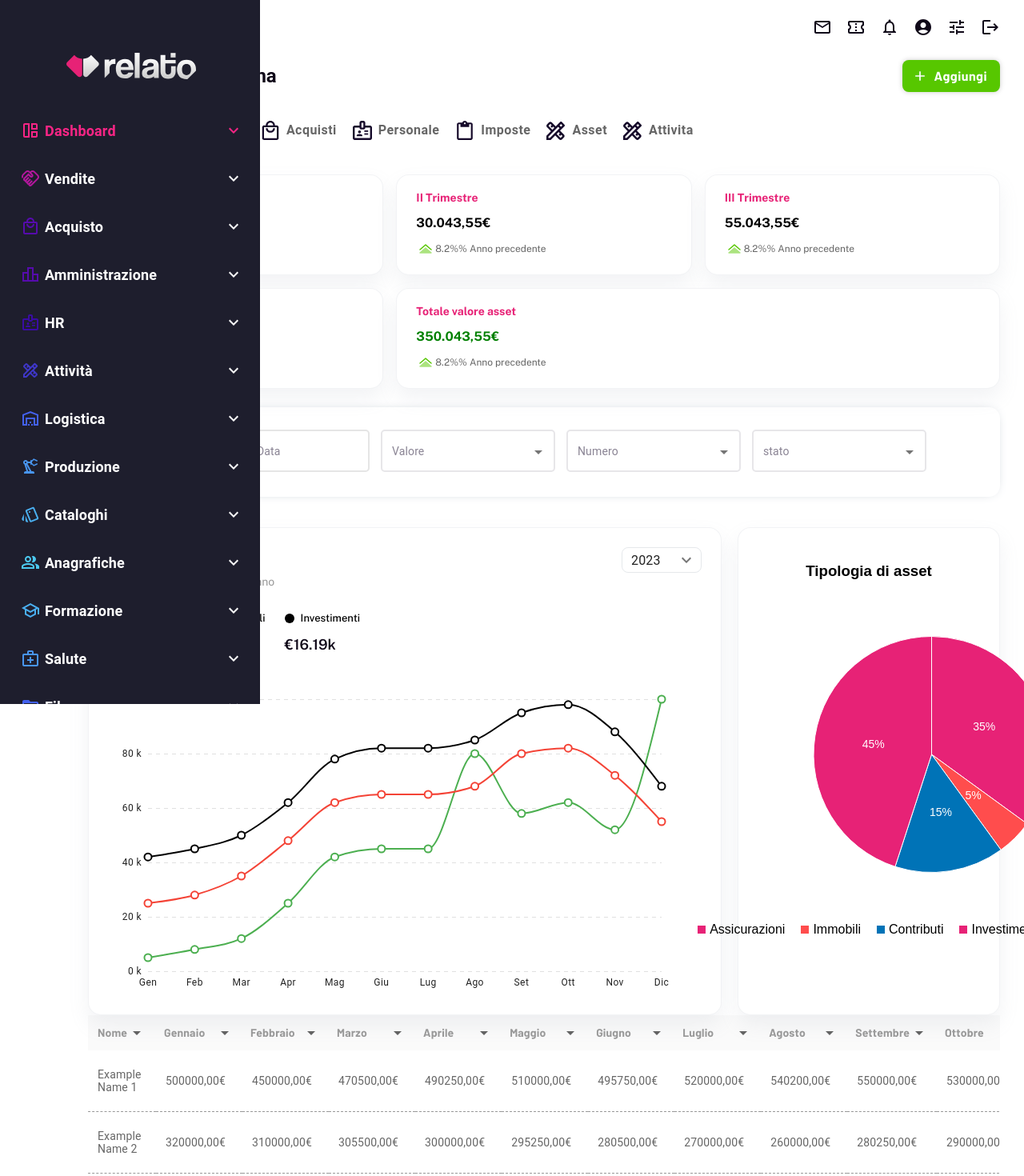
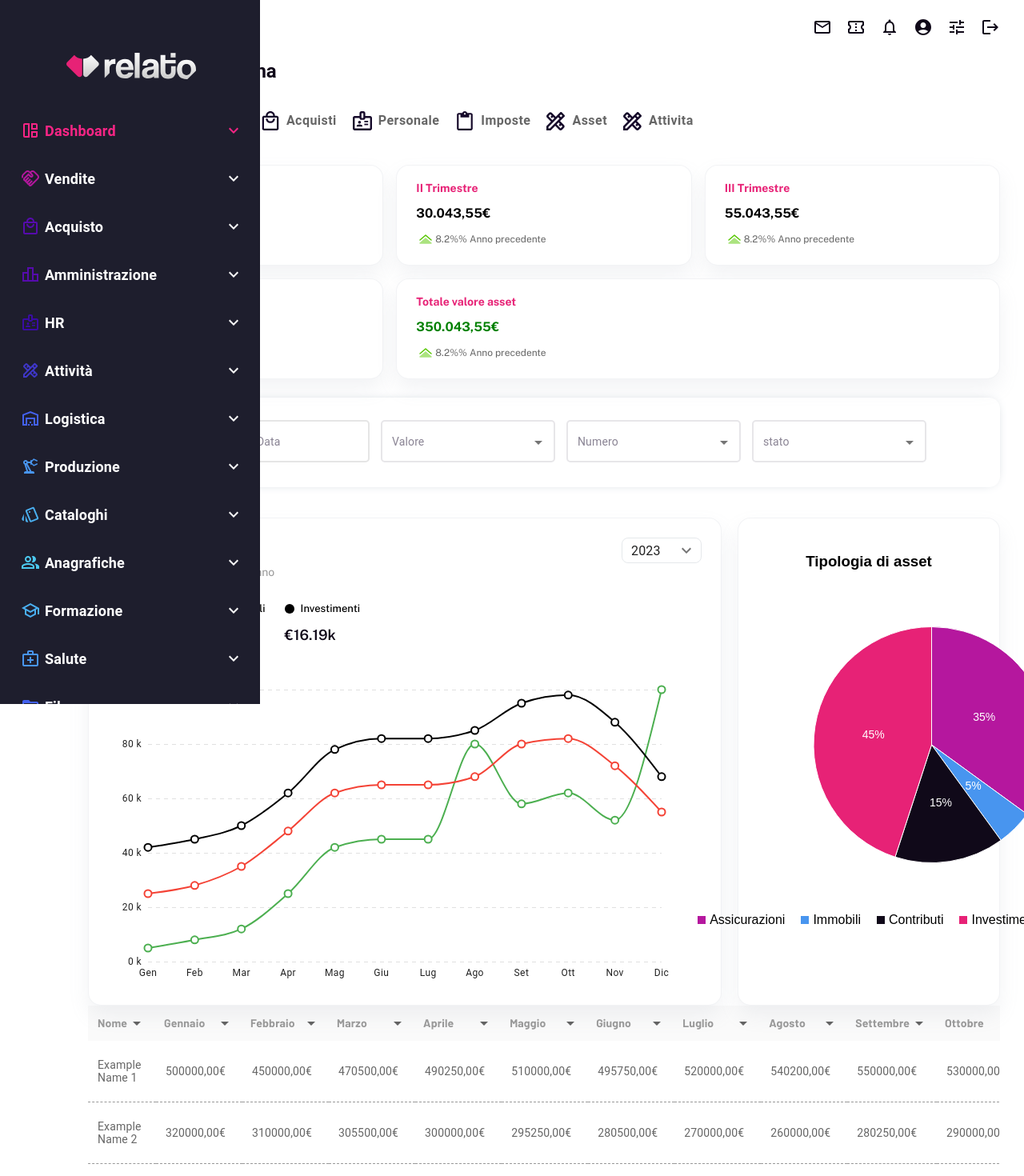
Before and after one commit to Shivangi-Panigrahy/Relatio_Dominico, a React (Create React App) app: page /dashboard/asset in a window 1280 px wide. Shown: the top 1470 px of the page at 80% size. Built offline with nearby package versions, Linux system fonts and the light colour scheme.

Commit message:
Bug Fixes for Dashboard

```diff
--- a/src/component/header/HeaderBelow.jsx
+++ b/src/component/header/HeaderBelow.jsx
@@ -444,7 +444,13 @@ const HeaderBelow = () => {
         {!location.pathname.includes("/vendite/preventivi/sub-preventivi") &&
           !location.pathname.includes("/vendite/ordini/sub-ordini") &&
           !location.pathname.includes("/acquisti/budget/sub-budget") &&
-          !location.pathname.includes("/vendite/budget/sub-budget") &&
+          !location.pathname.includes("/dashboard/profitti") &&
+          !location.pathname.includes("/dashboard/vendite") &&
+          !location.pathname.includes("/dashboard/acquisti") &&
+          !location.pathname.includes("/dashboard/personale") &&
+          !location.pathname.includes("/dashboard/imposte") &&
+          !location.pathname.includes("/dashboard/asset") &&
+          !location.pathname.includes("/dashboard/attivita") &&
           !location.pathname.includes("/acquisti/ordini/sub-ordini") && (
             <AddButton title="Aggiungi" onClick={() => setOpen(true)} />
           )}
--- a/src/pages/dashboard/Asset.jsx
+++ b/src/pages/dashboard/Asset.jsx
@@ -50,12 +50,12 @@ const dataPie = [
   {
     id: 1,
     value: 35,
-    color: "#E72276",
+    color: "#B5179E",
     type: "Assicurazioni",
     message: "Tipologia di asset",
   },
-  { id: 3, value: 5, color: "#FF4D4D", type: "Immobili" },
-  { id: 2, value: 15, color: "#0073B7", type: "Contributi" },
+  { id: 3, value: 5, color: "#4895EF", type: "Immobili" },
+  { id: 2, value: 15, color: "#100919", type: "Contributi" },
   { id: 0, value: 45, color: "#E72276", type: "Investimenti" },
 ];
 
--- a/src/pages/dashboard/Attivita.jsx
+++ b/src/pages/dashboard/Attivita.jsx
@@ -52,9 +52,9 @@ const dataFilter = [
 
 
 const dataPie = [
-  { id: 1, value: 35, color: "#3A0CA3", type: "Siti web", message: "Tipologia di Attività" },
-  { id: 2, value: 5, color: "#4AAFF0", type: "Sviluppo software", message: "Tipologia di Attività" },
-  { id: 3, value: 15, color: "#160A2A", type: "Configuratore", message: "Tipologia di Attività" },
+  { id: 1, value: 35, color: "#B5179E", type: "Siti web", message: "Tipologia di Attività" },
+  { id: 2, value: 5, color: "#4895EF", type: "Sviluppo software", message: "Tipologia di Attività" },
+  { id: 3, value: 15, color: "#100919", type: "Configuratore", message: "Tipologia di Attività" },
   { id: 4, value: 45, color: "#E72276", type: "Relatio erp", message: "Tipologia di Attività" },
 ];
 
```
